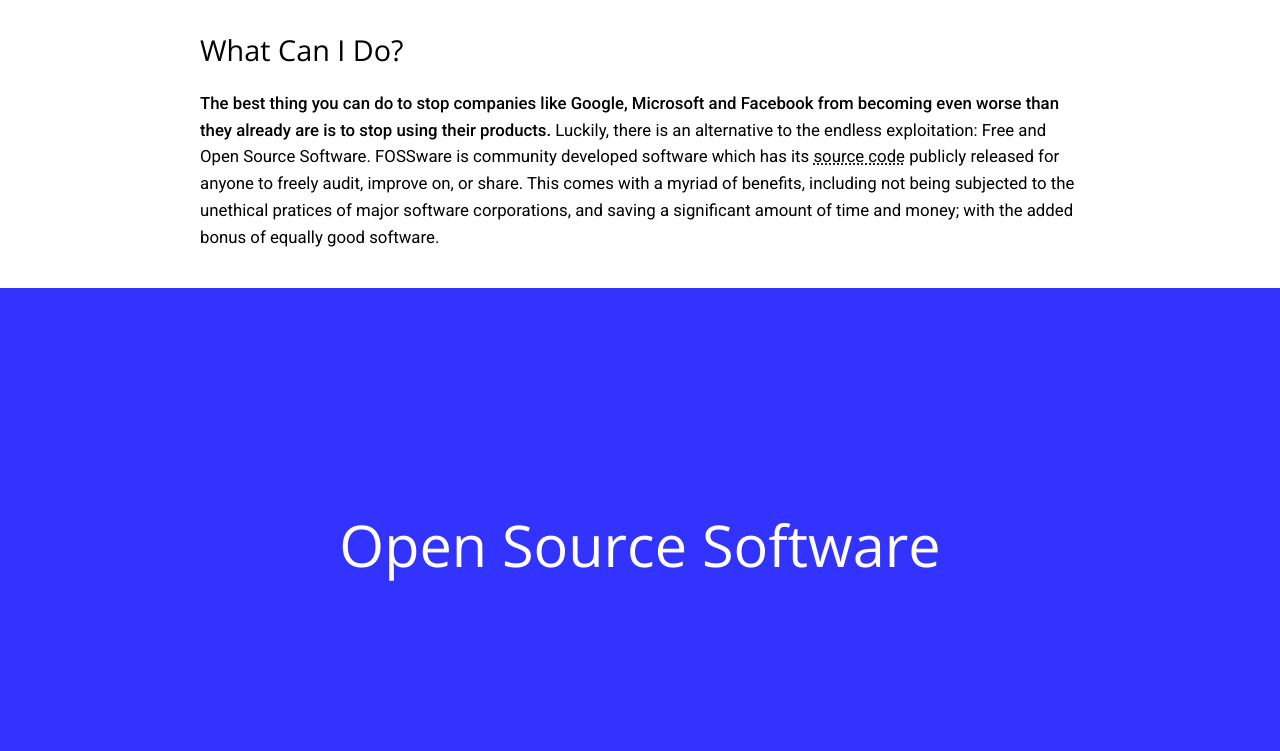
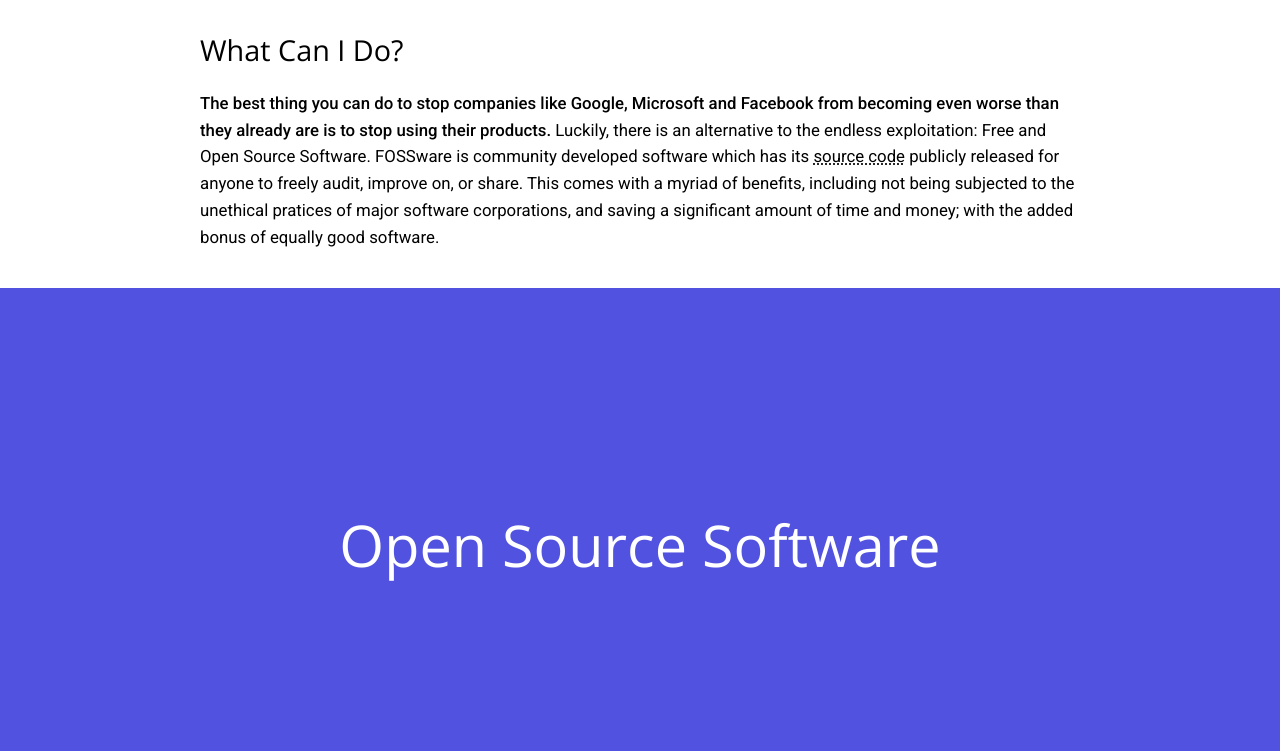
Before and after one commit to PeterMader/OpenSource, a website: page index.html in a window 1280 px wide. Shown: the part 2049-2800 px from the top of the page. Drawn offline with nearby package versions, Linux system fonts and the light colour scheme.

Commit message:
Changed the blue to be more pastel

```diff
--- a/index.scss
+++ b/index.scss
@@ -1,7 +1,7 @@
 
 // variables
 
-$base-color: blue;
+$base-color: desaturate(blue, 30%);
 
 $nav-height: 40px;
 $nav-background-color: lighten($base-color, 5%);
```
Also changed, not shown: index.css.
